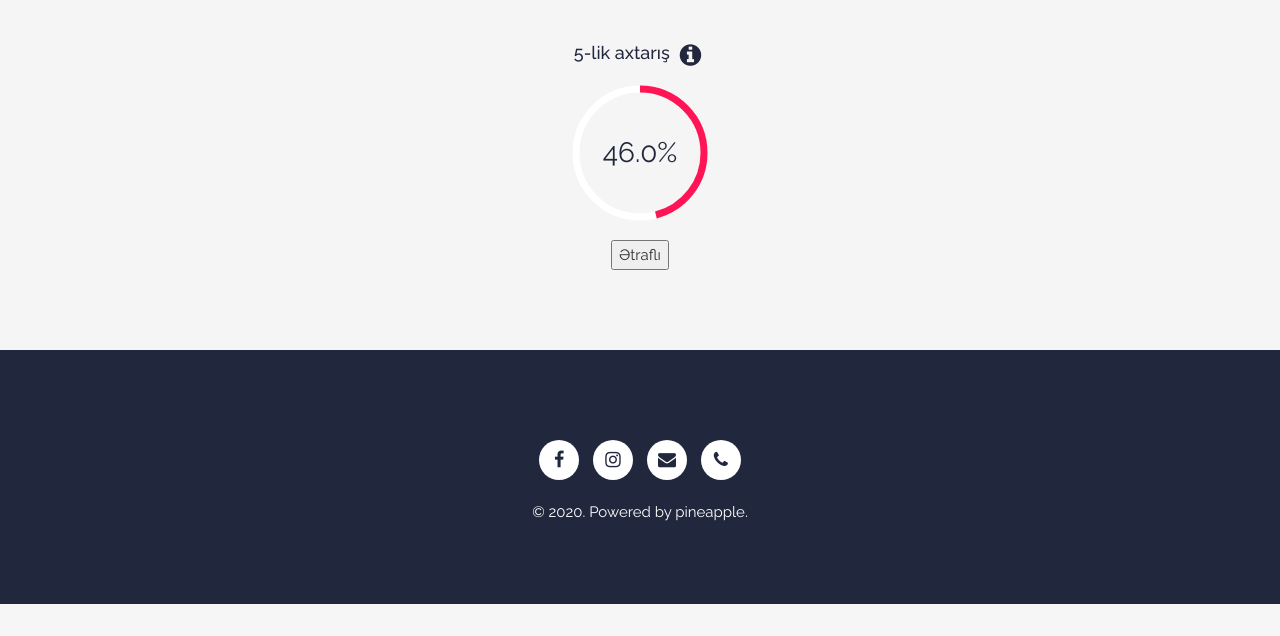
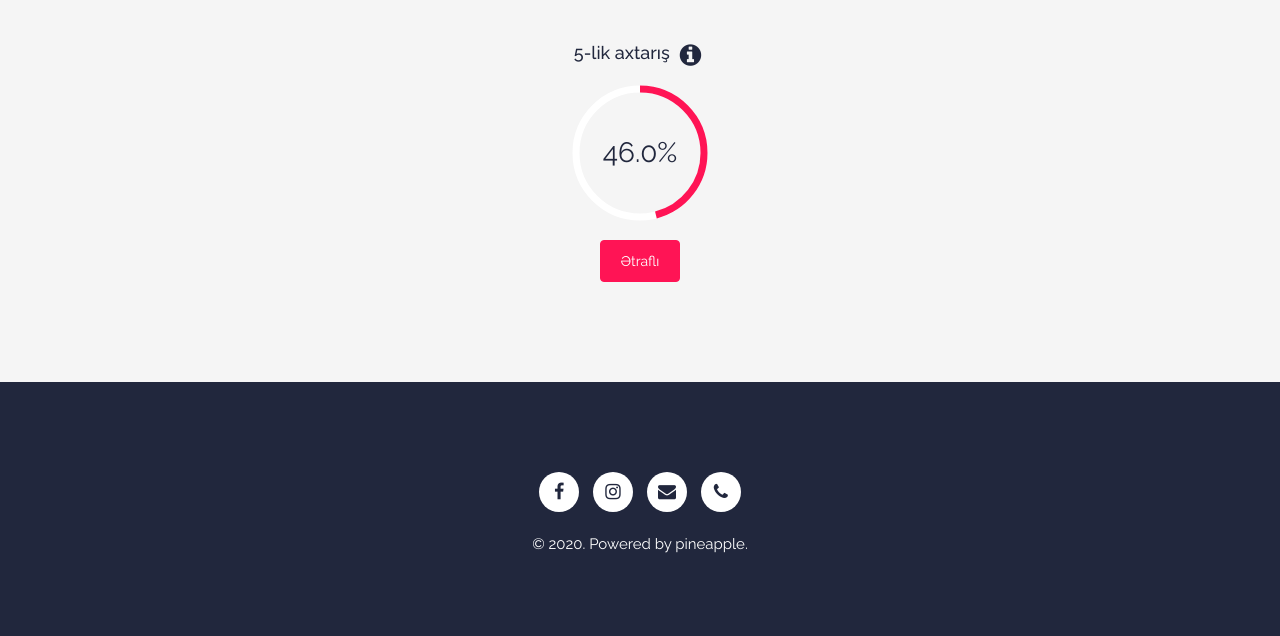
Before and after one commit to theprogbash/plagiant-ip, a Django app: page /result in a window 1280 px wide. Shown: the part 357-993 px from the top of the page. Before the commit the page ends 961 px from the top, so only its background shows below. Run offline with Django 3.2, Linux system fonts and the light colour scheme; the first user in the database is signed in; data comes from the database, SQL or seed files in the repository; some libraries are stand-ins or nearby versions.

Commit message:
Added show detailed report button (toggle)

```diff
--- a/static/css/style.css
+++ b/static/css/style.css
@@ -484,7 +484,10 @@ fieldset {
     color: var(--main-pink);
     transition: .5s;
 }
-
+.show-more-report-btn{
+    margin-bottom: 20px;
+    color: white !important;
+}
 .team h4,.skill h4 {
     color: var(--main-blue);
 
--- a/templates/result.html
+++ b/templates/result.html
@@ -157,7 +157,7 @@
                         <div class="skill-chart skill-circle" data-dimension="160" data-text="{{ rounded_percentage }}%"
                             data-width="6" data-fontsize="28" data-percent="{{ percentage_for_chart }}"
                             data-fgcolor="#FF1455" data-bgcolor="#ffffff"></div>
-                        <button>Ətraflı</button>
+                        <button class="show-more-report-btn btn btn-custom">Ətraflı</button>
                     </div>
                 </div>
 
```
Also changed, not shown: other parts of templates/result.html (+2 -1 lines), static/js/detailed_btn.js (added, +12 -0 lines).
